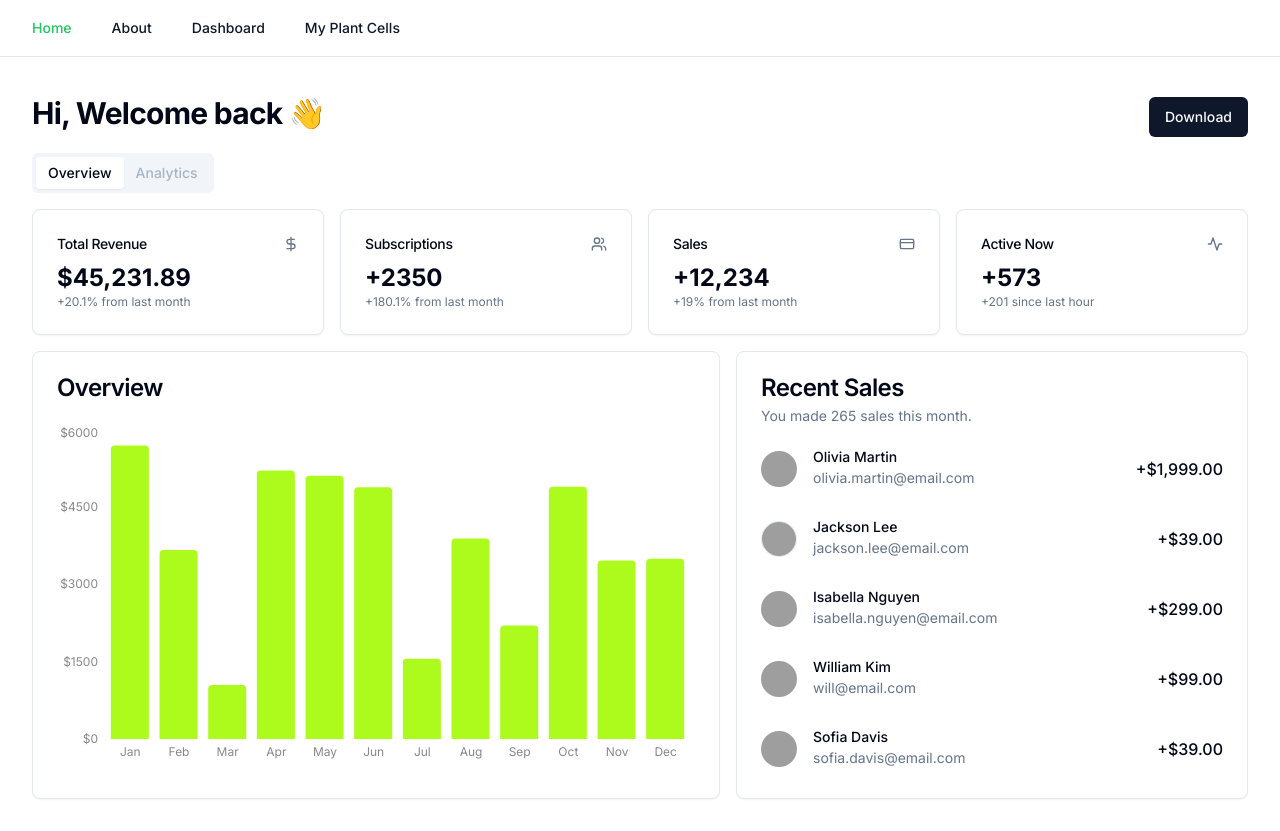
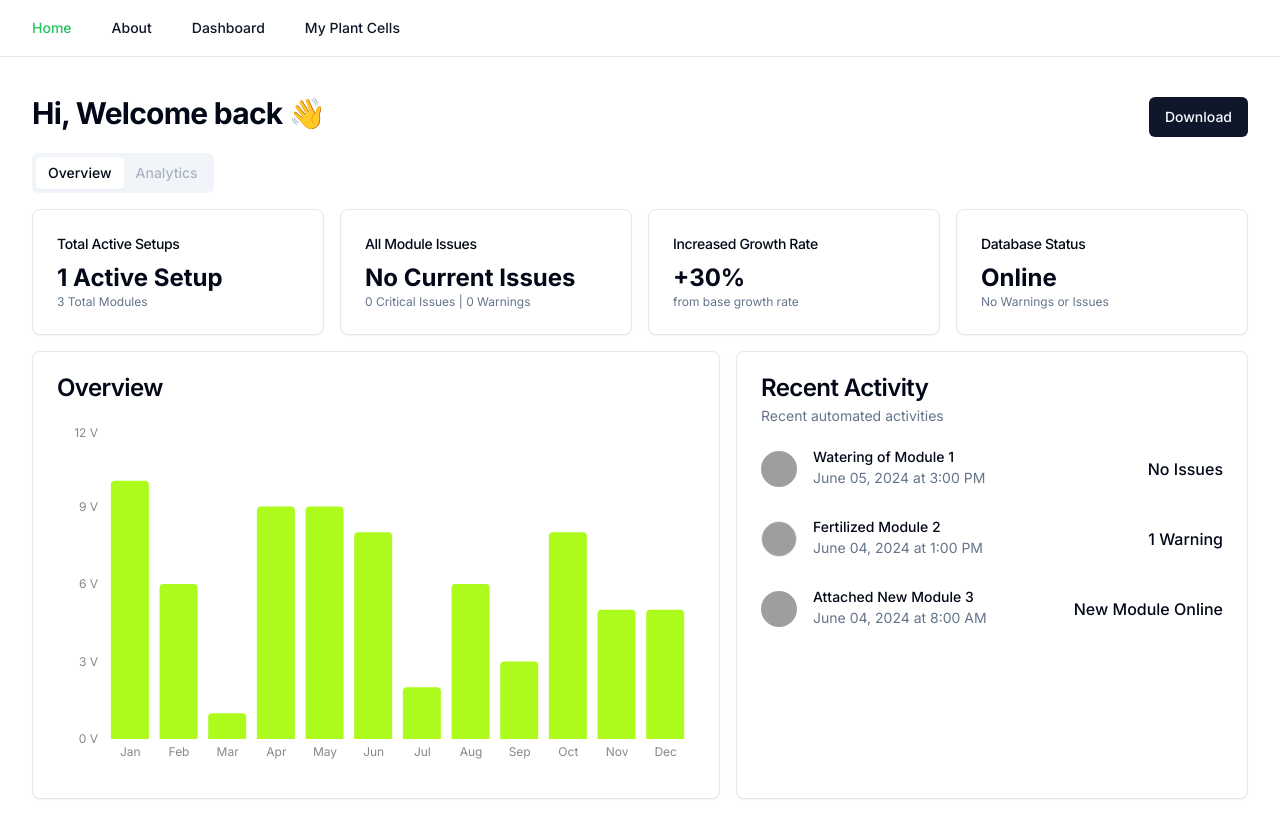
Before and after one commit to CJ-Uy/project-pagsaca, a Next.js app: page /dashboard in a window 1280 px wide. Built offline with nearby package versions, Linux system fonts and the light colour scheme; grey boxes are pictures that could not be loaded.

Commit message:
sample dashboard

```diff
--- a/src/app/dashboard/page.tsx
+++ b/src/app/dashboard/page.tsx
@@ -35,101 +35,52 @@ export default function page() {
               <Card>
                 <CardHeader className="flex flex-row items-center justify-between space-y-0 pb-2">
                   <CardTitle className="text-sm font-medium">
-                    Total Revenue
+                    Total Active Setups
                   </CardTitle>
-                  <svg
-                    xmlns="http://www.w3.org/2000/svg"
-                    viewBox="0 0 24 24"
-                    fill="none"
-                    stroke="currentColor"
-                    strokeLinecap="round"
-                    strokeLinejoin="round"
-                    strokeWidth="2"
-                    className="h-4 w-4 text-muted-foreground"
-                  >
-                    <path d="M12 2v20M17 5H9.5a3.5 3.5 0 0 0 0 7h5a3.5 3.5 0 0 1 0 7H6" />
-                  </svg>
                 </CardHeader>
                 <CardContent>
-                  <div className="text-2xl font-bold">$45,231.89</div>
+                  <div className="text-2xl font-bold">1 Active Setup</div>
                   <p className="text-xs text-muted-foreground">
-                    +20.1% from last month
+                    3 Total Modules
                   </p>
                 </CardContent>
               </Card>
               <Card>
                 <CardHeader className="flex flex-row items-center justify-between space-y-0 pb-2">
                   <CardTitle className="text-sm font-medium">
-                    Subscriptions
+                    All Module Issues
                   </CardTitle>
-                  <svg
-                    xmlns="http://www.w3.org/2000/svg"
-                    viewBox="0 0 24 24"
-                    fill="none"
-                    stroke="currentColor"
-                    strokeLinecap="round"
-                    strokeLinejoin="round"
-                    strokeWidth="2"
-                    className="h-4 w-4 text-muted-foreground"
-                  >
-                    <path d="M16 21v-2a4 4 0 0 0-4-4H6a4 4 0 0 0-4 4v2" />
-                    <circle cx="9" cy="7" r="4" />
-                    <path d="M22 21v-2a4 4 0 0 0-3-3.87M16 3.13a4 4 0 0 1 0 7.75" />
-                  </svg>
                 </CardHeader>
                 <CardContent>
-                  <div className="text-2xl font-bold">+2350</div>
+                  <div className="text-2xl font-bold">No Current Issues</div>
                   <p className="text-xs text-muted-foreground">
-                    +180.1% from last month
-                  </p>
-                </CardContent>
-              </Card>
-              <Card>
-                <CardHeader className="flex flex-row items-center justify-between space-y-0 pb-2">
-                  <CardTitle className="text-sm font-medium">Sales</CardTitle>
-                  <svg
-                    xmlns="http://www.w3.org/2000/svg"
-                    viewBox="0 0 24 24"
-                    fill="none"
-                    stroke="currentColor"
-                    strokeLinecap="round"
-                    strokeLinejoin="round"
-                    strokeWidth="2"
-                    className="h-4 w-4 text-muted-foreground"
-                  >
-                    <rect width="20" height="14" x="2" y="5" rx="2" />
-                    <path d="M2 10h20" />
-                  </svg>
-                </CardHeader>
-                <CardContent>
-                  <div className="text-2xl font-bold">+12,234</div>
-                  <p className="text-xs text-muted-foreground">
-                    +19% from last month
+                    0 Critical Issues | 0 Warnings
                   </p>
                 </CardContent>
               </Card>
               <Card>
                 <CardHeader className="flex flex-row items-center justify-between space-y-0 pb-2">
                   <CardTitle className="text-sm font-medium">
-                    Active Now
+                    Increased Growth Rate
                   </CardTitle>
-                  <svg
-                    xmlns="http://www.w3.org/2000/svg"
-                    viewBox="0 0 24 24"
-                    fill="none"
-                    stroke="currentColor"
-                    strokeLinecap="round"
-                    strokeLinejoin="round"
-                    strokeWidth="2"
-                    className="h-4 w-4 text-muted-foreground"
-                  >
-                    <path d="M22 12h-4l-3 9L9 3l-3 9H2" />
-                  </svg>
                 </CardHeader>
                 <CardContent>
-                  <div className="text-2xl font-bold">+573</div>
+                  <div className="text-2xl font-bold">+30%</div>
                   <p className="text-xs text-muted-foreground">
-                    +201 since last hour
+                    from base growth rate
+                  </p>
+                </CardContent>
+              </Card>
+              <Card>
+                <CardHeader className="flex flex-row items-center justify-between space-y-0 pb-2">
+                  <CardTitle className="text-sm font-medium">
+                    Database Status
+                  </CardTitle>
+                </CardHeader>
+                <CardContent>
+                  <div className="text-2xl font-bold">Online</div>
+                  <p className="text-xs text-muted-foreground">
+                    No Warnings or Issues
                   </p>
                 </CardContent>
               </Card>
@@ -145,9 +96,9 @@ export default function page() {
               </Card>
               <Card className="col-span-4 md:col-span-3">
                 <CardHeader>
-                  <CardTitle>Recent Sales</CardTitle>
+                  <CardTitle>Recent Activity</CardTitle>
                   <CardDescription>
-                    You made 265 sales this month.
+                    Recent automated activities
                   </CardDescription>
                 </CardHeader>
                 <CardContent>
--- a/src/app/layout.tsx
+++ b/src/app/layout.tsx
@@ -5,8 +5,9 @@ import SiteHeader from "@/components/siteHeader";
 const inter = Inter({ subsets: ["latin"] });
 
 export const metadata = {
-  title: "Create Next App",
-  description: "Generated by create next app",
+  title: "Project PAGSACA",
+  description:
+    "DOST-SEI 7th IMake WeMake: Create, Innovate, Collaborate Top 20 Finalist Project",
 };
 
 export default function RootLayout({ children }) {
--- a/src/components/overview.tsx
+++ b/src/components/overview.tsx
@@ -5,51 +5,51 @@ import { Bar, BarChart, ResponsiveContainer, XAxis, YAxis } from "recharts";
 const data = [
   {
     name: "Jan",
-    total: Math.floor(Math.random() * 5000) + 1000,
+    total: Math.floor(Math.random() * 10) + 1,
   },
   {
     name: "Feb",
-    total: Math.floor(Math.random() * 5000) + 1000,
+    total: Math.floor(Math.random() * 10) + 1,
   },
   {
     name: "Mar",
-    total: Math.floor(Math.random() * 5000) + 1000,
+        total: Math.floor(Math.random() * 10) + 1,
   },
   {
     name: "Apr",
-    total: Math.floor(Math.random() * 5000) + 1000,
+        total: Math.floor(Math.random() * 10) + 1,
   },
   {
     name: "May",
-    total: Math.floor(Math.random() * 5000) + 1000,
+        total: Math.floor(Math.random() * 10) + 1,
   },
   {
     name: "Jun",
-    total: Math.floor(Math.random() * 5000) + 1000,
+        total: Math.floor(Math.random() * 10) + 1,
   },
   {
     name: "Jul",
-    total: Math.floor(Math.random() * 5000) + 1000,
+        total: Math.floor(Math.random() * 10) + 1,
   },
   {
     name: "Aug",
-    total: Math.floor(Math.random() * 5000) + 1000,
+        total: Math.floor(Math.random() * 10) + 1,
   },
   {
     name: "Sep",
-    total: Math.floor(Math.random() * 5000) + 1000,
+        total: Math.floor(Math.random() * 10) + 1,
   },
   {
     name: "Oct",
-    total: Math.floor(Math.random() * 5000) + 1000,
+        total: Math.floor(Math.random() * 10) + 1,
   },
   {
     name: "Nov",
-    total: Math.floor(Math.random() * 5000) + 1000,
+        total: Math.floor(Math.random() * 10) + 1,
   },
   {
     name: "Dec",
-    total: Math.floor(Math.random() * 5000) + 1000,
+        total: Math.floor(Math.random() * 10) + 1,
   },
 ];
 
@@ -69,7 +69,7 @@ export function Overview() {
           fontSize={12}
           tickLine={false}
           axisLine={false}
-          tickFormatter={(value) => `$${value}`}
+          tickFormatter={(value) => `${value} V`}
         />
         <Bar dataKey="total" fill="#adfa1d" radius={[4, 4, 0, 0]} />
       </BarChart>
--- a/src/components/recent-sales.tsx
+++ b/src/components/recent-sales.tsx
@@ -6,26 +6,32 @@ export function RecentSales() {
       <div className="flex items-center">
         <Avatar className="h-9 w-9">
           <AvatarImage src="/avatars/01.png" alt="Avatar" />
-          <AvatarFallback>OM</AvatarFallback>
+          <AvatarFallback>W</AvatarFallback>
         </Avatar>
         <div className="ml-4 space-y-1">
-          <p className="text-sm font-medium leading-none">Olivia Martin</p>
+          <p className="text-sm font-medium leading-none">
+            Watering of Module 1
+          </p>
           <p className="text-sm text-muted-foreground">
-            olivia.martin@email.com
+            June 05, 2024 at 3:00 PM
           </p>
         </div>
-        <div className="ml-auto font-medium">+$1,999.00</div>
+        <div className="ml-auto font-medium">No Issues</div>
       </div>
       <div className="flex items-center">
         <Avatar className="flex h-9 w-9 items-center justify-center space-y-0 border">
           <AvatarImage src="/avatars/02.png" alt="Avatar" />
-          <AvatarFallback>JL</AvatarFallback>
+          <AvatarFallback>F</AvatarFallback>
         </Avatar>
         <div className="ml-4 space-y-1">
-          <p className="text-sm font-medium leading-none">Jackson Lee</p>
-          <p className="text-sm text-muted-foreground">jackson.lee@email.com</p>
+          <p className="text-sm font-medium leading-none">
+            Fertilized Module 2
+          </p>
+          <p className="text-sm text-muted-foreground">
+            June 04, 2024 at 1:00 PM
+          </p>
         </div>
-        <div className="ml-auto font-medium">+$39.00</div>
+        <div className="ml-auto font-medium">1 Warning</div>
       </div>
       <div className="flex items-center">
         <Avatar className="h-9 w-9">
@@ -33,34 +39,12 @@ export function RecentSales() {
           <AvatarFallback>IN</AvatarFallback>
         </Avatar>
         <div className="ml-4 space-y-1">
-          <p className="text-sm font-medium leading-none">Isabella Nguyen</p>
+          <p className="text-sm font-medium leading-none">Attached New Module 3</p>
           <p className="text-sm text-muted-foreground">
-            isabella.nguyen@email.com
+            June 04, 2024 at 8:00 AM
           </p>
         </div>
-        <div className="ml-auto font-medium">+$299.00</div>
-      </div>
-      <div className="flex items-center">
-        <Avatar className="h-9 w-9">
-          <AvatarImage src="/avatars/04.png" alt="Avatar" />
-          <AvatarFallback>WK</AvatarFallback>
-        </Avatar>
-        <div className="ml-4 space-y-1">
-          <p className="text-sm font-medium leading-none">William Kim</p>
-          <p className="text-sm text-muted-foreground">will@email.com</p>
-        </div>
-        <div className="ml-auto font-medium">+$99.00</div>
-      </div>
-      <div className="flex items-center">
-        <Avatar className="h-9 w-9">
-          <AvatarImage src="/avatars/05.png" alt="Avatar" />
-          <AvatarFallback>SD</AvatarFallback>
-        </Avatar>
-        <div className="ml-4 space-y-1">
-          <p className="text-sm font-medium leading-none">Sofia Davis</p>
-          <p className="text-sm text-muted-foreground">sofia.davis@email.com</p>
-        </div>
-        <div className="ml-auto font-medium">+$39.00</div>
+        <div className="ml-auto font-medium">New Module Online</div>
       </div>
     </div>
   );
```
